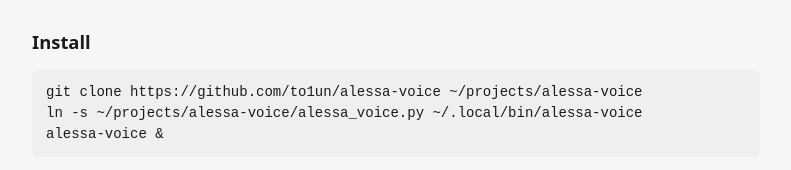
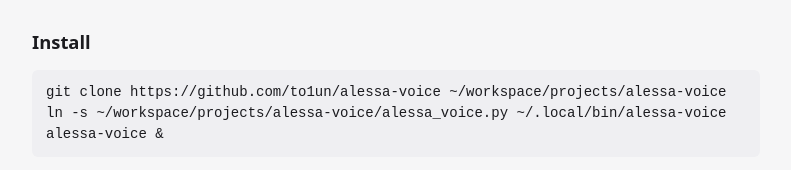
Before and after one commit to to1un/alessa-voice, a plain HTML site: page docs/index.html in a window 1280 px wide. Shown: the part 885-1055 px from the top of the page, without its empty margins (244-1035 px from the left). Drawn offline with Linux system fonts and the light colour scheme.

Commit message:
docs: update install paths to ~/workspace/projects

```diff
--- a/docs/index.html
+++ b/docs/index.html
@@ -71,8 +71,8 @@
   <p>KDE Plasma 6 (Wayland), a GPU with Vulkan, <code>whisper-cpp</code>, <code>python-pyqt6</code>, <code>layer-shell-qt</code>, <code>pipewire</code>, <code>wl-clipboard</code>, <code>ydotool</code>.</p>
 
   <h2>Install</h2>
-<pre>git clone https://github.com/to1un/alessa-voice ~/projects/alessa-voice
-ln -s ~/projects/alessa-voice/alessa_voice.py ~/.local/bin/alessa-voice
+<pre>git clone https://github.com/to1un/alessa-voice ~/workspace/projects/alessa-voice
+ln -s ~/workspace/projects/alessa-voice/alessa_voice.py ~/.local/bin/alessa-voice
 alessa-voice &amp;</pre>
   <p>Then bind <code>alessa-voice toggle</code> and <code>alessa-voice cancel</code> to global shortcuts. Full steps in the <a href="https://github.com/to1un/alessa-voice#readme">README</a>.</p>
 
```
Also changed, not shown: 1 other file.
